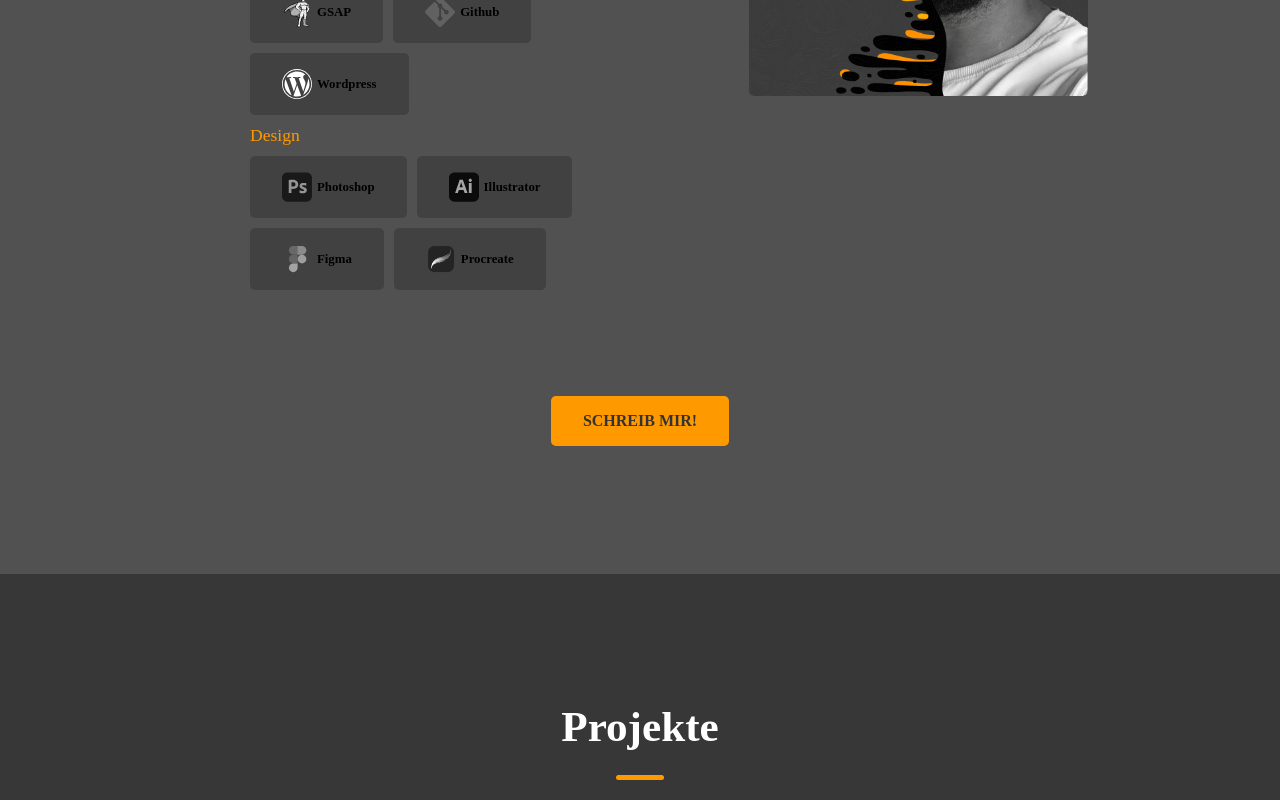
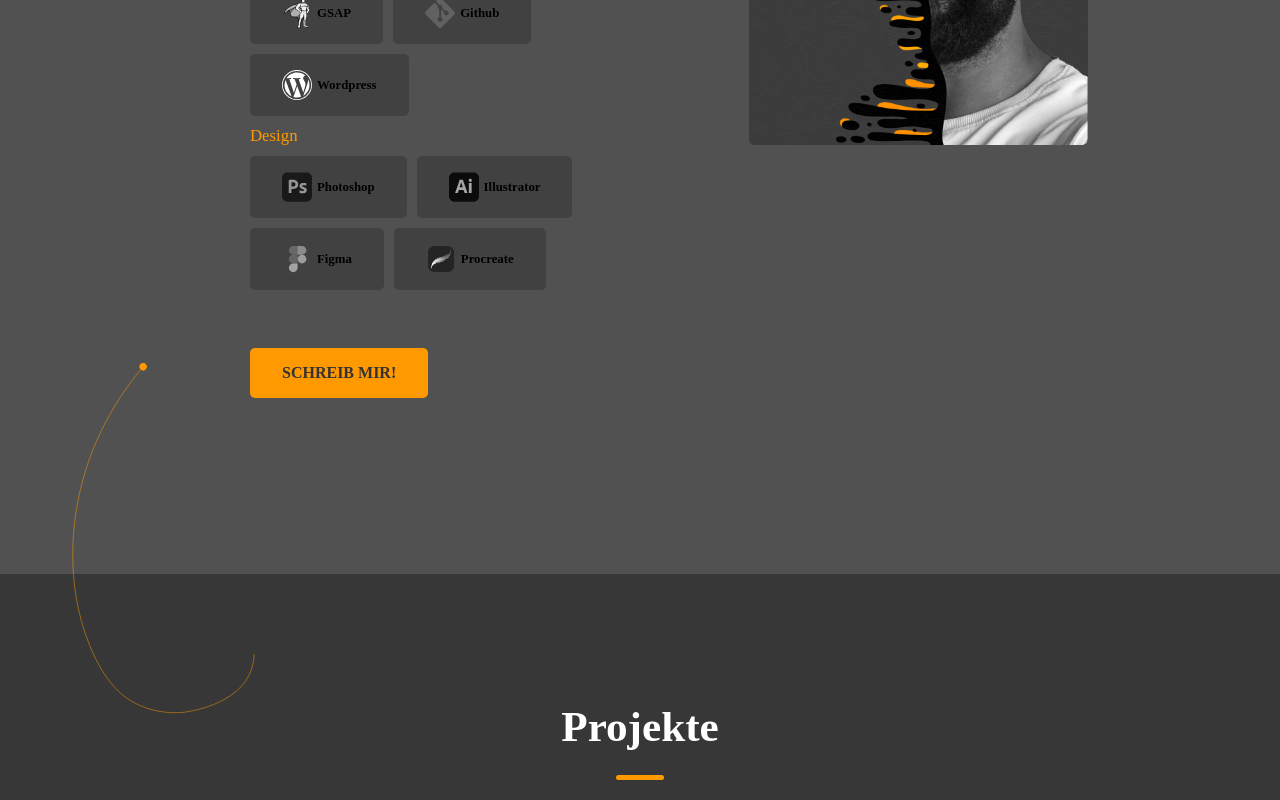
Before and after one commit to gitobimma/react-projects, a React (Vite) app: page / in a window 1280 px wide. Shown: the part 1520-2320 px from the top of the page. Built offline with nearby package versions, Linux system fonts and the light colour scheme.

Commit message:
arrow left added

```diff
--- a/src/components/about/about.css
+++ b/src/components/about/about.css
@@ -4,6 +4,7 @@
   display: flex;
   justify-content: center;
   align-items: flex-start;
+  position: relative;
 }
 
 .about-content {
@@ -99,6 +100,7 @@
   position: relative;
   margin-top: 3rem;
   border-radius: 5px;
+  margin-bottom: 8rem;
 }
 
 .skills {
@@ -109,7 +111,7 @@
 }
 
 .meine-skills {
-  font-size: 1.3em;
+  font-size: 1.4em;
   color: rgb(255, 153, 0);
   font-weight: 500;
   margin-bottom: 1rem;
@@ -135,6 +137,7 @@
   position: relative;
   filter: grayscale(100);
   transition: all 0.3s ease-in-out;
+  cursor: pointer;
 }
 
 .skills-list li:hover {
@@ -151,7 +154,7 @@
   background-size: 10%;
   background-image: url("../../assets/pattern.svg");
   background-repeat: repeat;
-  opacity: 0.6;
+  opacity: 1;
 }
 
 .icon {
@@ -175,7 +178,7 @@
 .skillHeading {
   color: rgb(255, 153, 0);
   margin-bottom: 5px;
-  font-size: 1.1em;
+  font-size: 1.05em;
   margin-left: 5px;
   font-weight: 400;
 }
@@ -189,16 +192,35 @@
   font-weight: 700;
   border-radius: 5px;
   padding: 1rem 2rem;
+  font-size: 1em;
   cursor: pointer;
   background: linear-gradient(to left, rgb(255, 153, 0) 50%, #333 50%) right;
   background-size: 210% 100%;
   background-position: right bottom;
   transition: all 0.6s ease-in-out;
   margin-top: 3rem;
-  margin-bottom: 8rem;
+  margin-left: 5px;
 }
 
 .about-button:hover {
   background-position: left bottom;
   color: #fff;
 }
+.arrowL {
+  width: 20%;
+  height: 65vh;
+  left: 3%;
+  bottom: -38vh;
+  padding-top: 5px;
+  position: absolute;
+}
+.cls-1-1 {
+  fill: none;
+  stroke: #f90;
+  stroke-miterlimit: 10;
+  stroke-width: 2px;
+}
+
+.cls-2-2 {
+  fill: #f90;
+}
--- a/src/components/about/about.jsx
+++ b/src/components/about/about.jsx
@@ -4,6 +4,8 @@ import { DESIGNSKILLS } from "./designskills";
 import { Link } from "react-scroll";
 import { motion } from "framer-motion";
 import me from "../../assets/igor-meltingorange.webp";
+import { useScroll } from "framer-motion";
+import { useRef } from "react";
 
 const fadeInAnimationVariants = {
   initial: {
@@ -20,9 +22,15 @@ const fadeInAnimationVariants = {
 };
 
 export const About = () => {
+  const { ref2 } = useRef(null);
+  const { scrollYProgress } = useScroll({
+    target: ref2,
+    offset: ["50% 1", "45% 0"],
+  });
+
   return (
     <div>
-      <section id="about-section">
+      <section ref={ref2} id="about-section">
         <div className="about-content">
           <div className="about-title">
             <h2>Über mich</h2>
@@ -47,7 +55,7 @@ export const About = () => {
               <div className="skills">
                 <h3 className="meine-skills">Skills</h3>
                 <div className="devskills">
-                  <h4 className="skillHeading">Development</h4>
+                  <h4 className="skillHeading">Entwicklung</h4>
                   <ul className="skills-list">
                     {DEVSKILLS.map((skill, index) => (
                       <motion.li
@@ -87,16 +95,42 @@ export const About = () => {
                   </ul>
                 </div>
               </div>
+              <Link
+                to="contact-section"
+                duration={500}
+                offset={-120}
+                smooth={true}
+              >
+                <div className="about-button">Schreib mir!</div>
+              </Link>
             </div>
             <div className="about-image-container">
               <img className="meImg" src={me} alt="" />
             </div>
           </div>
+        </div>
 
-          <Link to="contact-section" duration={500} offset={-120} smooth={true}>
-            <div className="about-button">Schreib mir!</div>
-          </Link>
-        </div>
+        <svg class="arrowL" viewBox="0 0 757.76 2089.45">
+          <defs></defs>
+          <title>ArrL</title>
+          <g id="Ebene_2" data-name="Ebene 2">
+            <g id="Ebene_1-2" data-name="Ebene 1">
+              <motion.path
+                pathLength={scrollYProgress}
+                class="cls-1-1"
+                d="M286.72,14.43C204.56,110.91 86.67,278.78 31.27,514.57C8.74,610.46 -40.37,874.68 68.43,1144C132,1301.42 206,1352.59 239.8,1372.3400000000001C337.72,1429.4300000000003 435.62,1419.4200000000003 460.44,1415.7300000000002C485.03000000000003,1412.0900000000001 705.07,1379.4400000000003 733.35,1212.5100000000002C754.44,1088.14 658.44,951.9700000000001 532.44,932.6400000000001C450.55,920.1000000000001 370.98,959.1800000000002 324.63,1013.1000000000001C234.49999999999997,1117.9300000000003 256.78999999999996,1285.88 323.40999999999997,1378.5700000000002C361.77,1431.9600000000003 439.79,1495.2400000000002 499.62,1534.9600000000003C542.74,1563.5400000000002 587.04,1586.9900000000002 602.62,1637.5400000000002C614.38,1675.6800000000003 605.12,1714.0900000000001 601.46,1729.2800000000002C589.0699999999999,1780.71 566.97,1788.7 553.38,1829.15C536.27,1880.06 545.9899999999999,1942.57 575.4399999999999,1988.25C617.23,2053.06 689.62,2069.85 729.55,2074.06"
+              />
+              <path
+                class="cls-2-2"
+                d="M757.76 2075.35 718.89 2056.97 727.45 2073.72 717.15 2089.45 757.76 2075.35z"
+              />
+              <path
+                class="cls-2-2"
+                d="M297.71,24.81a15,15,0,1,0-21.21,1.66A15,15,0,0,0,297.71,24.81Z"
+              />
+            </g>
+          </g>
+        </svg>
       </section>
     </div>
   );
--- a/src/components/contact/contact.css
+++ b/src/components/contact/contact.css
@@ -111,6 +111,7 @@ textarea {
   background-size: 210% 100%;
   background-position: right bottom;
   transition: all 0.6s ease-in-out;
+  font-size: 1em;
   border: none;
 }
 
--- a/src/components/hero/hero.css
+++ b/src/components/hero/hero.css
@@ -54,6 +54,7 @@ span:hover {
   background-size: 210% 100%;
   background-position: right bottom;
   transition: all 0.6s ease-in-out;
+  font-size: 1em;
 }
 
 .hero-button:hover {
```
Also changed, not shown: src/assets/ArrL.svg (added).
